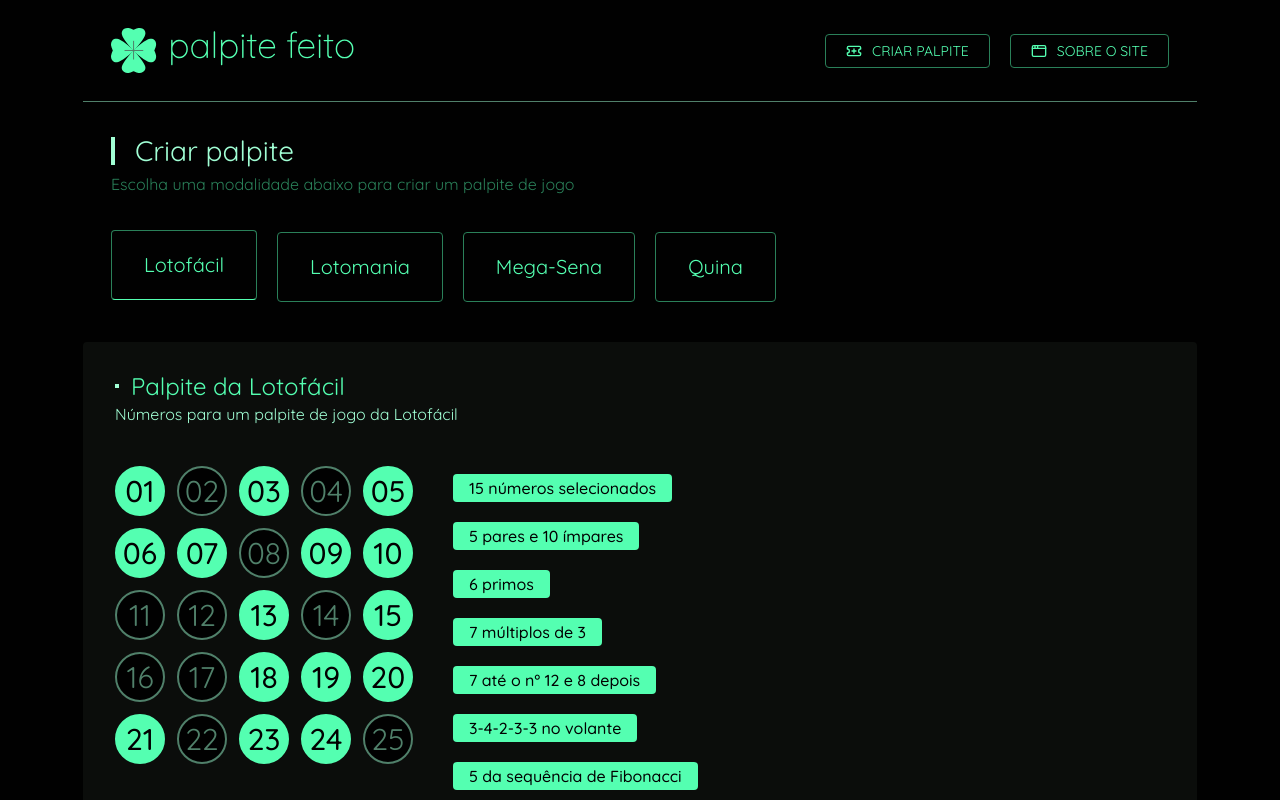
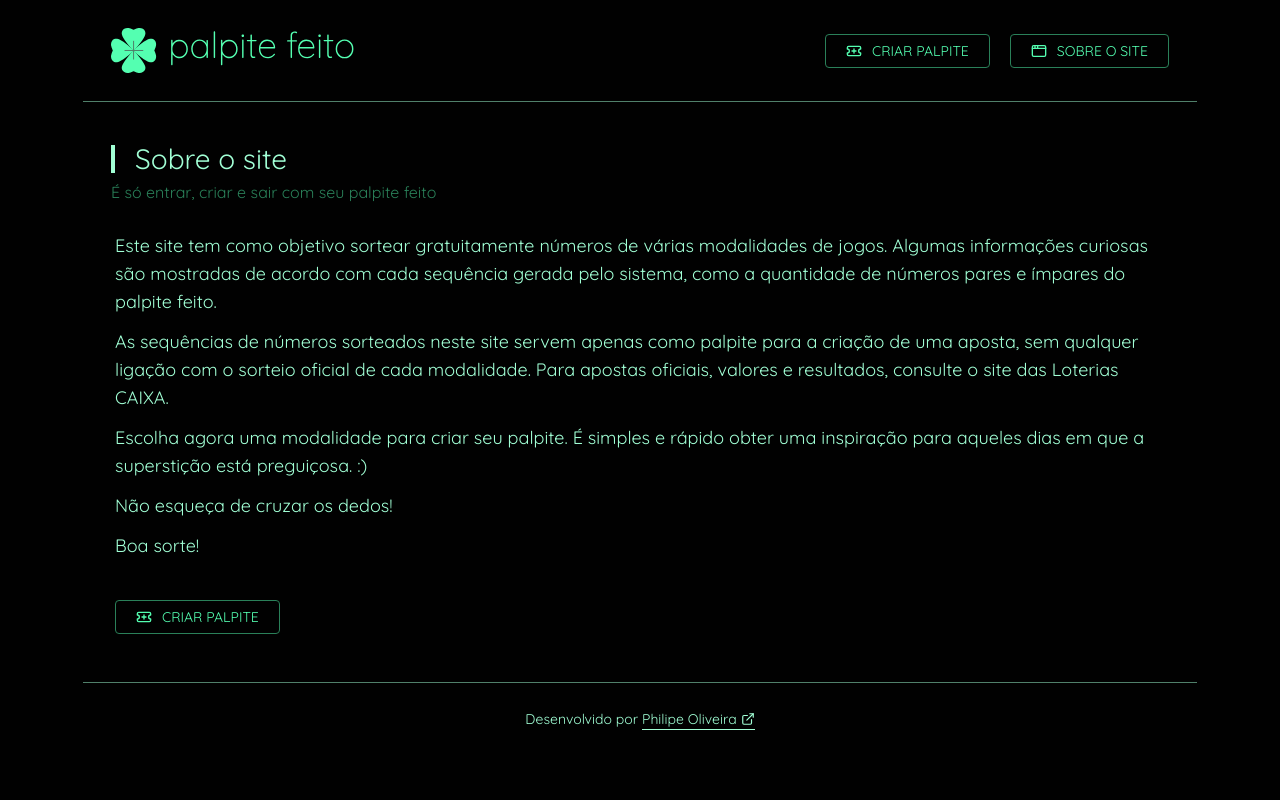
Before and after one commit to philipeoliveira/palpite-feito, a React (Vite) app: page /about in a window 1280 px wide. Shown: the top 800 px of the page. Built offline with nearby package versions, Linux system fonts and the light colour scheme.

Commit message:
Install react router dom and create routes for Home and About

```diff
--- a/package.json
+++ b/package.json
@@ -17,6 +17,7 @@
       "lucide-react": "^0.390.0",
       "react": "^18.2.0",
       "react-dom": "^18.2.0",
+      "react-router-dom": "^6.23.1",
       "tailwind-merge": "^2.3.0"
    },
    "devDependencies": {
--- a/src/App.tsx
+++ b/src/App.tsx
@@ -1,6 +1,6 @@
+import { Outlet } from 'react-router-dom';
+
 import { Header } from './components/Header';
-import { Modalities } from './components/modalities/Modalities';
-import { Bet } from './components/bet/Bet';
 import { Footer } from './components/Footer';
 
 import { ToastProvider } from './contexts/ToastContext';
@@ -15,8 +15,7 @@ function App() {
                <div className='max-w-[1170px] mx-auto px-7 flex flex-col gap-2'>
                   <Header />
                   <main>
-                     <Modalities />
-                     <Bet />
+                     <Outlet />
                   </main>
                   <Footer />
                </div>
--- a/src/components/Header.tsx
+++ b/src/components/Header.tsx
@@ -1,19 +1,11 @@
 import { Logotipo } from './Logotipo';
 import { Menu } from './Menu';
-import { Title } from './Title';
 
 export function Header() {
    return (
-      <header>
-         <div className='flex items-center justify-between gap-6 p-7 border-b border-green-500'>
-            <Logotipo />
-            <Menu />
-         </div>
-
-         <Title
-            title='Criar palpite'
-            description='Escolha uma modalidade abaixo para criar um palpite de jogo'
-         ></Title>
+      <header className='flex items-center justify-between gap-6 p-7 border-b border-green-500'>
+         <Logotipo />
+         <Menu />
       </header>
    );
 }
--- a/src/components/Menu.tsx
+++ b/src/components/Menu.tsx
@@ -1,3 +1,4 @@
+import { Link } from 'react-router-dom';
 import { AppWindow, TicketPlus } from 'lucide-react';
 import { Button } from './Button';
 
@@ -6,16 +7,20 @@ export function Menu() {
       <nav>
          <ul className='flex gap-5'>
             <li>
+               <Link to='/'>
                   <Button>
                      <TicketPlus size={16} />
                      Criar palpite
                   </Button>
+               </Link>
             </li>
             <li>
+               <Link to='/about'>
                   <Button>
                      <AppWindow size={16} />
                      Sobre o site
                   </Button>
+               </Link>
             </li>
          </ul>
       </nav>
--- a/src/main.tsx
+++ b/src/main.tsx
@@ -1,10 +1,31 @@
-import React from 'react'
-import ReactDOM from 'react-dom/client'
-import App from './App.tsx'
-import './index.css'
+import React from 'react';
+import ReactDOM from 'react-dom/client';
+import App from './App.tsx';
+import './index.css';
+
+import { createBrowserRouter, RouterProvider } from 'react-router-dom';
+import { Home } from './routes/Home.tsx';
+import { About } from './routes/About.tsx';
+
+const router = createBrowserRouter([
+   {
+      path: '/',
+      element: <App />,
+      children: [
+         {
+            path: '/',
+            element: <Home />,
+         },
+         {
+            path: 'about',
+            element: <About />,
+         },
+      ],
+   },
+]);
 
 ReactDOM.createRoot(document.getElementById('root')!).render(
-  <React.StrictMode>
-    <App />
-  </React.StrictMode>,
-)
+   <React.StrictMode>
+      <RouterProvider router={router} />
+   </React.StrictMode>
+);
--- /dev/null
+++ b/src/routes/About.tsx
@@ -0,0 +1,46 @@
+import { Title } from '../components/Title';
+import { Button } from '../components/Button';
+import { Link } from 'react-router-dom';
+import { TicketPlus } from 'lucide-react';
+
+export function About() {
+   return (
+      <>
+         <Title
+            title='Sobre o site'
+            description='É só entrar, criar e sair com seu palpite feito'
+         />
+
+         <section className='flex flex-col gap-10 pb-10 px-8'>
+            <div className='flex flex-col gap-3 text-lg'>
+               <p>
+                  Este site tem como objetivo sortear gratuitamente números de várias
+                  modalidades de jogos. Algumas informações curiosas são mostradas de
+                  acordo com cada sequência gerada pelo sistema, como a quantidade de
+                  números pares e ímpares do palpite feito.
+               </p>
+               <p>
+                  As sequências de números sorteados neste site servem apenas como palpite
+                  para a criação de uma aposta, sem qualquer ligação com o sorteio oficial
+                  de cada modalidade. Para apostas oficiais, valores e resultados,
+                  consulte o site das Loterias CAIXA.
+               </p>
+               <p>
+                  Escolha agora uma modalidade para criar seu palpite. É simples e rápido
+                  obter uma inspiração para aqueles dias em que a superstição está
+                  preguiçosa. {':)'}
+               </p>
+               <p>Não esqueça de cruzar os dedos!</p>
+               <p>Boa sorte!</p>
+            </div>
+
+            <Link to='/'>
+               <Button>
+                  <TicketPlus size={16} />
+                  Criar palpite
+               </Button>
+            </Link>
+         </section>
+      </>
+   );
+}
--- /dev/null
+++ b/src/routes/Home.tsx
@@ -0,0 +1,16 @@
+import { Title } from '../components/Title';
+import { Modalities } from '../components/modalities/Modalities';
+import { Bet } from '../components/bet/Bet';
+
+export function Home() {
+   return (
+      <>
+         <Title
+            title='Criar palpite'
+            description='Escolha uma modalidade abaixo para criar um palpite de jogo'
+         />
+         <Modalities />
+         <Bet />
+      </>
+   );
+}
```
Also changed, not shown: 1 other file (tests, documents, lock files or other folders). Lines whose indentation alone changed are shown as unchanged.
